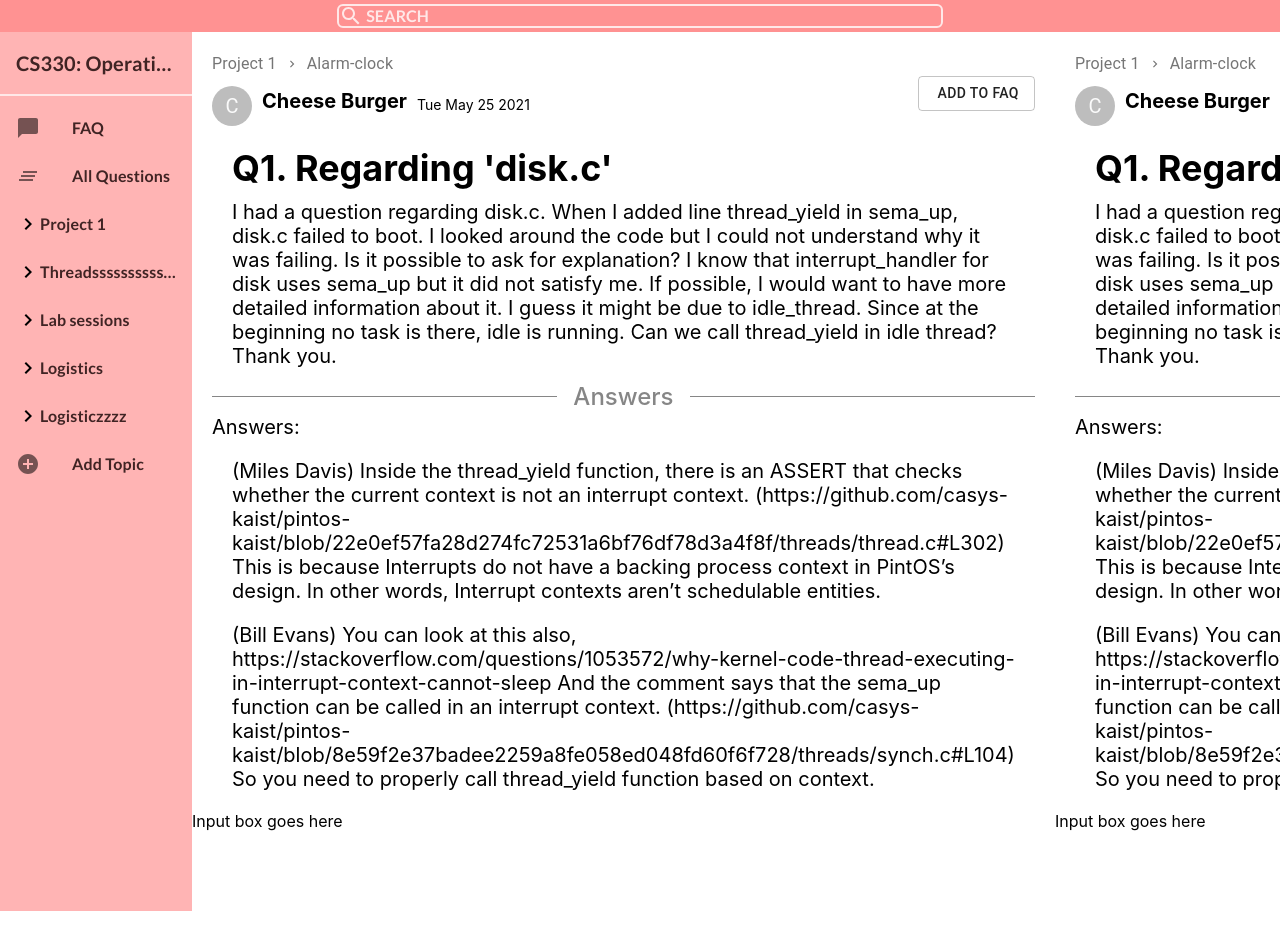
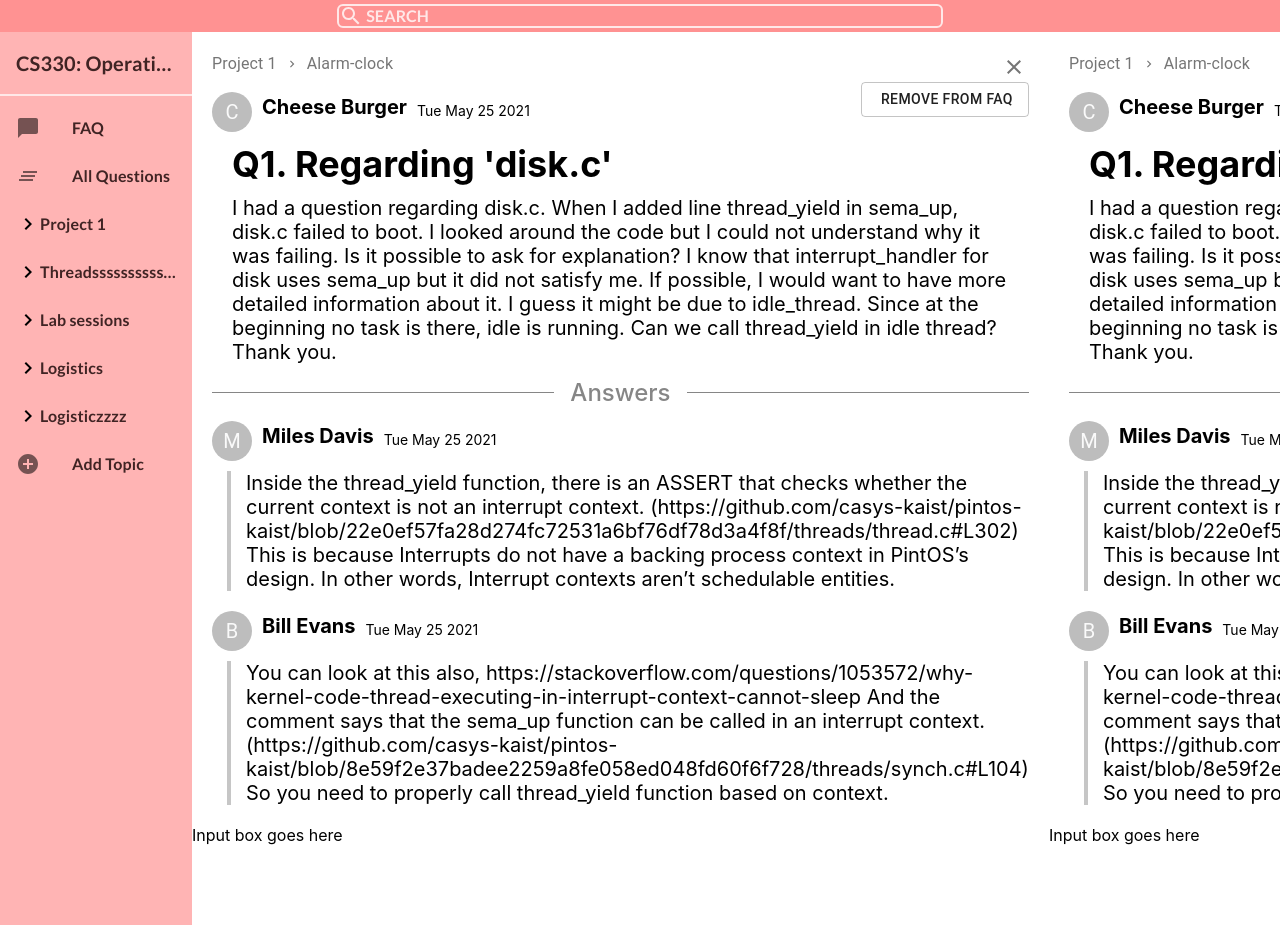
Before and after one commit to busankimchi/CS374-design-project, a React (Create React App) app: page /all_questions in a window 1280 px wide. Shown: the top 925 px of the page. Built offline with nearby package versions, Linux system fonts and the light colour scheme; no server answers; the database is empty.

Commit message:
make Hover.tsx, testing double-sided-view

```diff
--- /dev/null
+++ b/src/components/Contents/AnswerDisplay.tsx
@@ -0,0 +1,38 @@
+import { FC } from 'react';
+import styled from 'styled-components';
+import {Box} from '@material-ui/core';
+import { AnswerContent } from '../../utils/types';
+import { UserInfo } from './UserInfo'
+
+interface AnswerDisplayProp {
+  answer: AnswerContent,
+};
+
+export const AnswerDisplay: FC<AnswerDisplayProp> = ({ answer }) => {
+  return (
+  <AnswerBox>
+    <UserInfo userName={answer.name} time={answer.time}/>
+    <AnswerContentWrapper>
+      <AnswerContentBox>
+        {answer.content}
+      </AnswerContentBox>
+    </AnswerContentWrapper>
+  </AnswerBox>
+  );
+};
+
+const AnswerBox = styled(Box)`
+  margin-bottom: 20px;
+`;
+
+const AnswerContentWrapper = styled(Box)`
+  margin-left: 15px;
+  border-left: solid;
+  border-color: #C6C6C6;
+  border-width: 4px;
+`;
+
+const AnswerContentBox = styled(Box)`
+  margin-left: 15px;
+  font-size: 20px;
+`;
--- a/src/components/Contents/FAQButton.tsx
+++ b/src/components/Contents/FAQButton.tsx
@@ -9,14 +9,20 @@ import pinAngleFill from '@iconify-icons/bi/pin-angle-fill';
 
 interface FAQButtonProp {
     isFaq: boolean,
+    changeIsFaq: (arg0: boolean) => void,
 };
 
-export const FAQButton: FC<FAQButtonProp> = ({isFaq}) => {
+export const FAQButton: FC<FAQButtonProp> = ({isFaq, changeIsFaq}) => {
+    const handleClick = () => {
+        changeIsFaq(isFaq);
+    }
+
     if (isFaq) {
         return (
             <CustonFAQButton
                 variant="outlined"
                 startIcon={<Icon icon={pinAngleFill} />}
+                onClick={handleClick}
             >
                 Remove from FAQ
         </CustonFAQButton>
@@ -26,6 +32,7 @@ export const FAQButton: FC<FAQButtonProp> = ({isFaq}) => {
         <CustonFAQButton
             variant="outlined"
             startIcon={<Icon icon={pinAngle} />}
+            onClick={handleClick}
         >
             Add to FAQ
     </CustonFAQButton>
--- a/src/components/Contents/QnADisplay.tsx
+++ b/src/components/Contents/QnADisplay.tsx
@@ -1,11 +1,13 @@
-import { FC } from 'react';
+import { FC, useState } from 'react';
 import styled from 'styled-components';
 import NavigateNextIcon from '@material-ui/icons/NavigateNext';
-import { Box, Breadcrumbs, Typography } from '@material-ui/core';
+import { Box, Breadcrumbs, Typography, IconButton } from '@material-ui/core';
+import CloseIcon from '@material-ui/icons/Close';
 import { UserInfo } from './UserInfo'
 import { AnswerDivider } from './AnswerDivider'
 import { dummyQuestion, dummyAnswers } from '../../utils/dummyDatas'
 import { FAQButton } from './FAQButton'
+import { AnswerDisplay } from './AnswerDisplay'
 
 interface QuestionIdProp { questionId: number; };
 
@@ -17,45 +19,46 @@ export const QnADisplay: FC<QuestionIdProp> = ({questionId}) => {
   const answersElem: Array<JSX.Element> = [];
 
   answers.forEach((answer) =>
-    answersElem.push(
-      <QnADisplayBox>
-        ({answer.name}) {answer.content}
-      </QnADisplayBox>,
-    ),
+    answersElem.push(<AnswerDisplay answer={answer}/>),
   );
+
+  const [isFaq, setIsFaq] = useState(question.isFaq);
+
+  const changeIsFaq = () => {
+    setIsFaq(!isFaq);
+    // TODO: Do some more things for firebase
+  }
+
+  const closeTab = () => {
+    // TODO: Navigate to 'nothing selected' page
+    // alert("Close tab!");
+  }
 
   return (
     <QnADisplayBox>
       <Box>
-        {' '}
-        {/* Question */}
-        <Breadcrumbs separator={<NavigateNextIcon style={{ fontSize: 14 }} />} aria-label="breadcrumb">
-          <BreadcrumbElem color="textSecondary">{question.topic}</BreadcrumbElem>
-          <BreadcrumbElem color="textSecondary">{question.subtopic}</BreadcrumbElem>
-        </Breadcrumbs>
         <QuestionTopBox>
-          <UserInfo userName={question.name} date={question.time}/>
-          <FAQButton isFaq={false}/>
+          <Breadcrumbs separator={<NavigateNextIcon style={{ fontSize: 14 }} />} aria-label="breadcrumb">
+            <BreadcrumbElem color="textSecondary">{question.topic}</BreadcrumbElem>
+            <BreadcrumbElem color="textSecondary">{question.subtopic}</BreadcrumbElem>
+          </Breadcrumbs>
+          <CloseButton aria-label="close tab" onClick={closeTab}>
+            <CloseIcon />
+          </CloseButton>
+        </QuestionTopBox>
+        <QuestionTopBox>
+          <UserInfo userName={question.name} time={question.time}/>
+          <FAQButton isFaq={isFaq} changeIsFaq={changeIsFaq}/>
         </QuestionTopBox>
         <QuestionBox>
-          <QuestionTitleBox>
-            Q{questionId}. {question.title}
-          </QuestionTitleBox>
-          <QuestionContentBox>
-            {question.content}
-          </QuestionContentBox>
+          <QuestionTitleBox>Q{questionId}. {question.title}</QuestionTitleBox>
+          <QuestionContentBox>{question.content}</QuestionContentBox>
         </QuestionBox>
       </Box>
-      <Box> {/* Divider */}
-        <AnswerDivider/>
-      </Box>
-      <Box> {/* Divider */}</Box>
-      <Box>
-        {' '}
-        {/* Answers */}
-        Answers: <br />
-        {answersElem}
-      </Box>
+
+      <AnswerDivider/>
+
+      <Box>{answersElem}</Box>
     </QnADisplayBox>
   );
 };
@@ -67,6 +70,7 @@ const QnADisplayBox = styled(Box)`
 
 const QuestionBox = styled(Box)`
   margin: 10px;
+  margin-top: 0px;
 `;
 
 const QuestionTopBox = styled(Box)`
@@ -86,5 +90,11 @@ const QuestionContentBox = styled(Box)`
 `;
 
 const BreadcrumbElem = styled(Typography)`
+  margin-top: 4px;
   font-size: 14px;
 `;
+
+const CloseButton = styled(IconButton)`
+  width: 30px;
+  height: 30px;
+`;
--- a/src/components/Contents/UserInfo.tsx
+++ b/src/components/Contents/UserInfo.tsx
@@ -4,15 +4,15 @@ import {Box, Avatar} from '@material-ui/core';
 
 interface UserInfoProp {
     userName: string,
-    date: Date,
+    time: Date,
 };
 
-export const UserInfo: FC<UserInfoProp> = ({userName, date}) => {
+export const UserInfo: FC<UserInfoProp> = ({userName, time}) => {
   return (
   <UserBox>
     <UserAvatar>{userName[0]}</UserAvatar>
     <UserNameBox>{userName}</UserNameBox>
-    <TimeBox>{date.toDateString()}</TimeBox>
+    <TimeBox>{time.toDateString()}</TimeBox>
   </UserBox>
   );
 };
--- a/src/pages/Questions.tsx
+++ b/src/pages/Questions.tsx
@@ -2,7 +2,8 @@ import { FC } from 'react';
 import styled from 'styled-components';
 import { Box } from '@material-ui/core';
 import { PageType } from 'utils/types';
-import { Contents } from '../components/Contents/Contents'
+import { QuestionList } from 'components/QuestionList';
+import { Contents } from '../components/Contents/Contents';
 
 interface QuestionsProp {
   pageType: PageType;
@@ -14,7 +15,7 @@ export const Questions: FC<QuestionsProp> = () => {
       <Contents questionId={1}/>
       <Contents questionId={1}/>
     </QuestionsContainer>
-    );
+  );
 };
 
 const QuestionsContainer = styled(Box)`
```
Also changed, not shown: src/components/QuestionList.tsx (added, +59 -0 lines).
